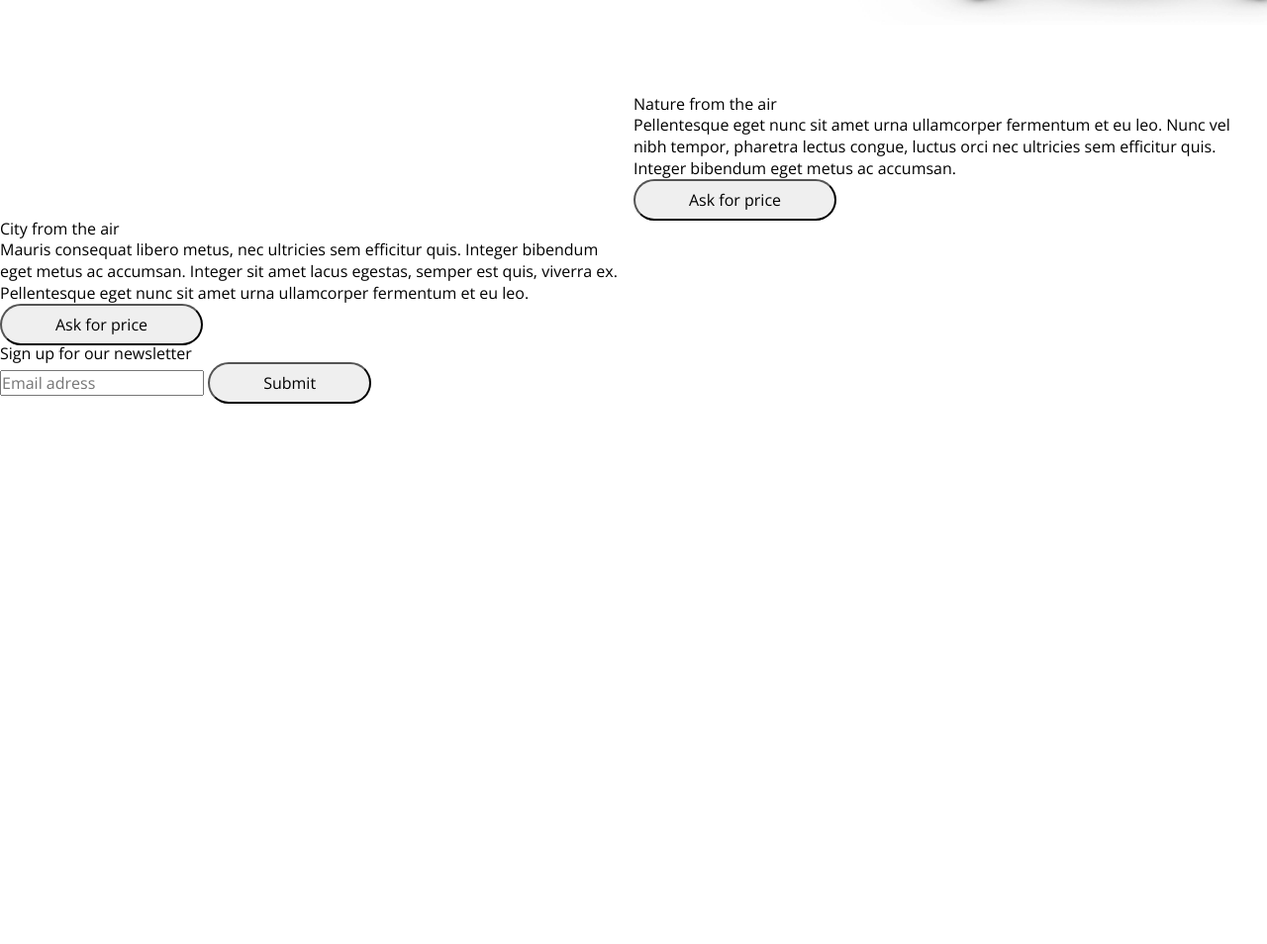
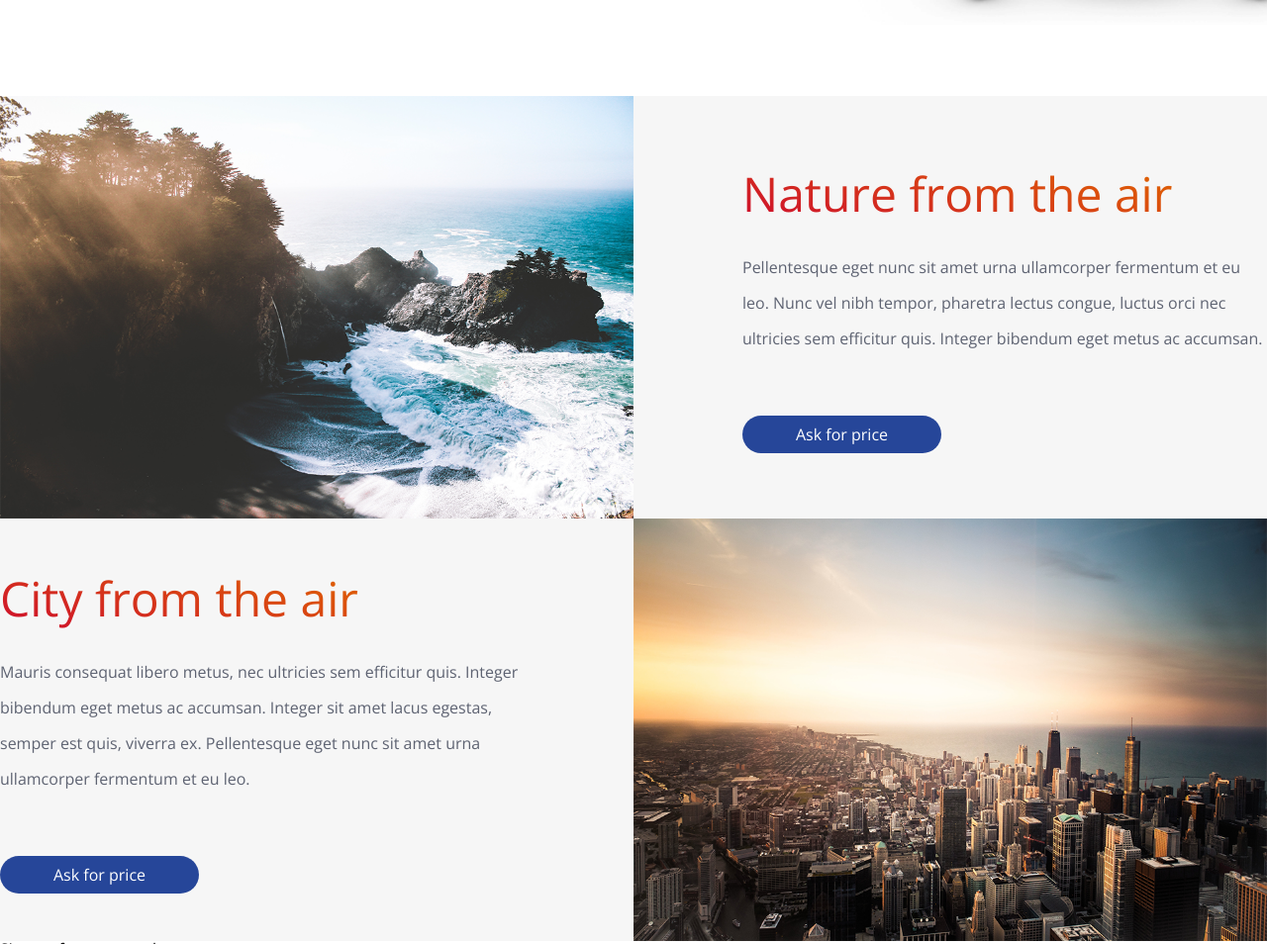
Before and after one commit to Thommyaso/Webpack-setup, a website built with webpack: page src/index.html in a window 1280 px wide. Shown: the part 1600-2554 px from the top of the page at 99% size. Built offline with nearby package versions, Linux system fonts and the light colour scheme.

Commit message:
style grid section

```diff
--- a/src/index.html
+++ b/src/index.html
@@ -128,8 +128,8 @@
                 </div>
             </section>
             <section class="grid">
-                <img src="" alt="" class="grid__img">
-                <div class="grid__info">
+                <img src="../png/foto_top.png" alt="" class="grid__img">
+                <div class="grid__info-top">
                     <h1 class="grid__header">Nature from the air</h1>
                     <p class="grid__paragraph">
                         Pellentesque eget nunc sit amet urna ullamcorper fermentum et eu leo.
@@ -138,7 +138,7 @@
                     </p>
                     <button class="button grid__button">Ask for price</button>
                 </div>
-                <div class="grid__info">
+                <div class="grid__info-bottom">
                     <h1 class="grid__header">City from the air</h1>
                     <p class="grid__paragraph">
                         Mauris consequat libero metus, nec ultricies sem efficitur quis.
@@ -147,7 +147,7 @@
                     </p>
                     <button class="button grid__button">Ask for price</button>
                 </div>
-                <img src="" alt="" class="grid__img">
+                <img src="../png/foto_bottom.png" alt="" class="grid__img">
             </section>
             <section class="sign-up">
                 <h1 class="sign-up__header">Sign up for our newsletter</h1>
--- a/src/sass/layout/_main.scss
+++ b/src/sass/layout/_main.scss
@@ -125,3 +125,55 @@
         margin-right: 30px;
     }
 }
+
+.grid {
+
+    $grid-info-side-margin: 110px;
+
+    background-color: #f6f6f6;
+
+    &__img {
+        width: 100%;
+    }
+
+    &__info-bottom{
+        margin-right: $grid-info-side-margin;
+        margin-left: auto;
+        display: flex;
+        flex-direction: column;
+        justify-content: center;
+    }
+
+    &__info-top{
+        margin-left: $grid-info-side-margin;
+        margin-right: auto;
+        display: flex;
+        flex-direction: column;
+        justify-content: center;
+    }
+
+    &__header {
+        width: fit-content;
+        height: fit-content;
+        font-size: 48px;
+        line-height:normal;
+        background: linear-gradient(15deg, #cb0035 0%, #e06900 100%);
+        background-clip: text;
+        -webkit-text-fill-color: transparent;
+        margin: 0;
+        padding-bottom: 24px;
+    }
+
+    &__paragraph {
+        line-height: 36px;
+        max-width: 559px;
+        color: #5e6372;
+        text-align: left;
+        padding-bottom: 60px;
+    }
+
+    &__button {
+        width: fit-content;
+        @include abstracts.btn-blue;
+    }
+}
```
Also changed, not shown: png/foto_bottom.png (added), png/foto_top.png (added), src/sass/style.css, 1 other file.
